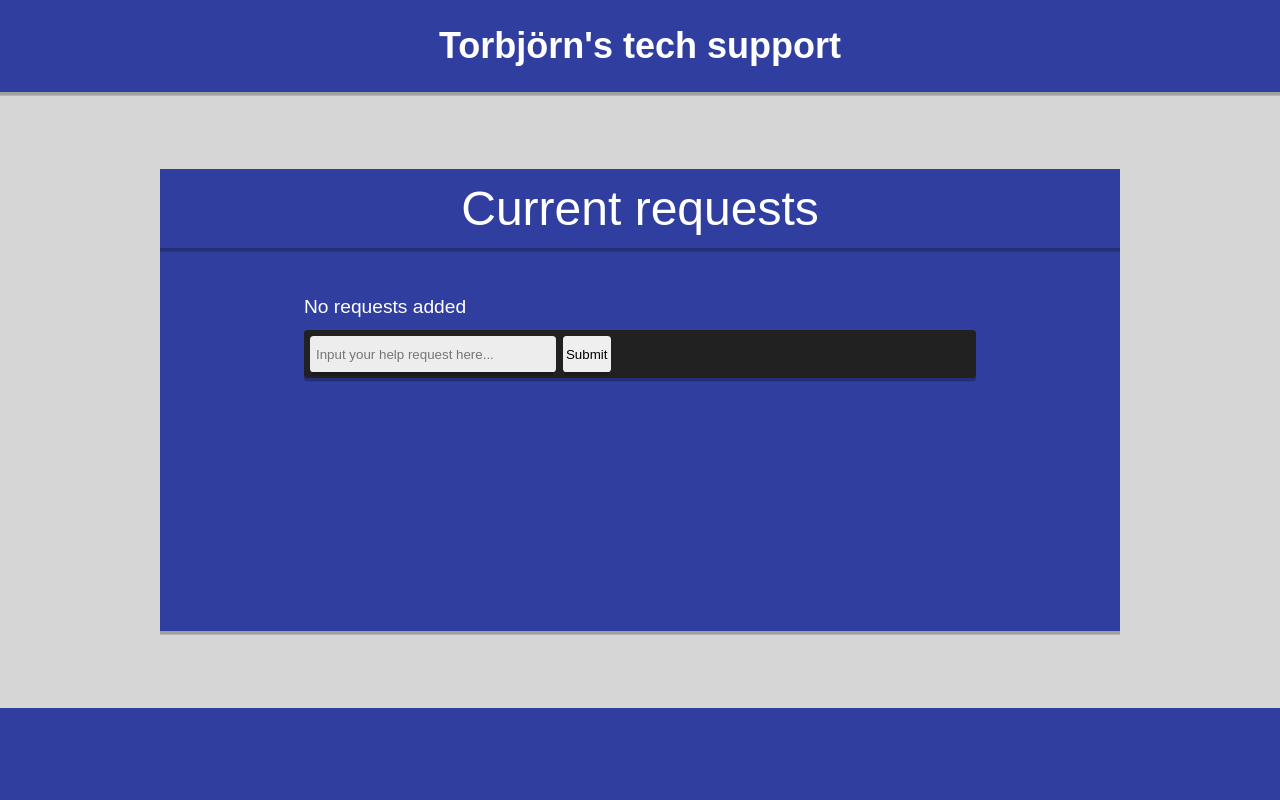
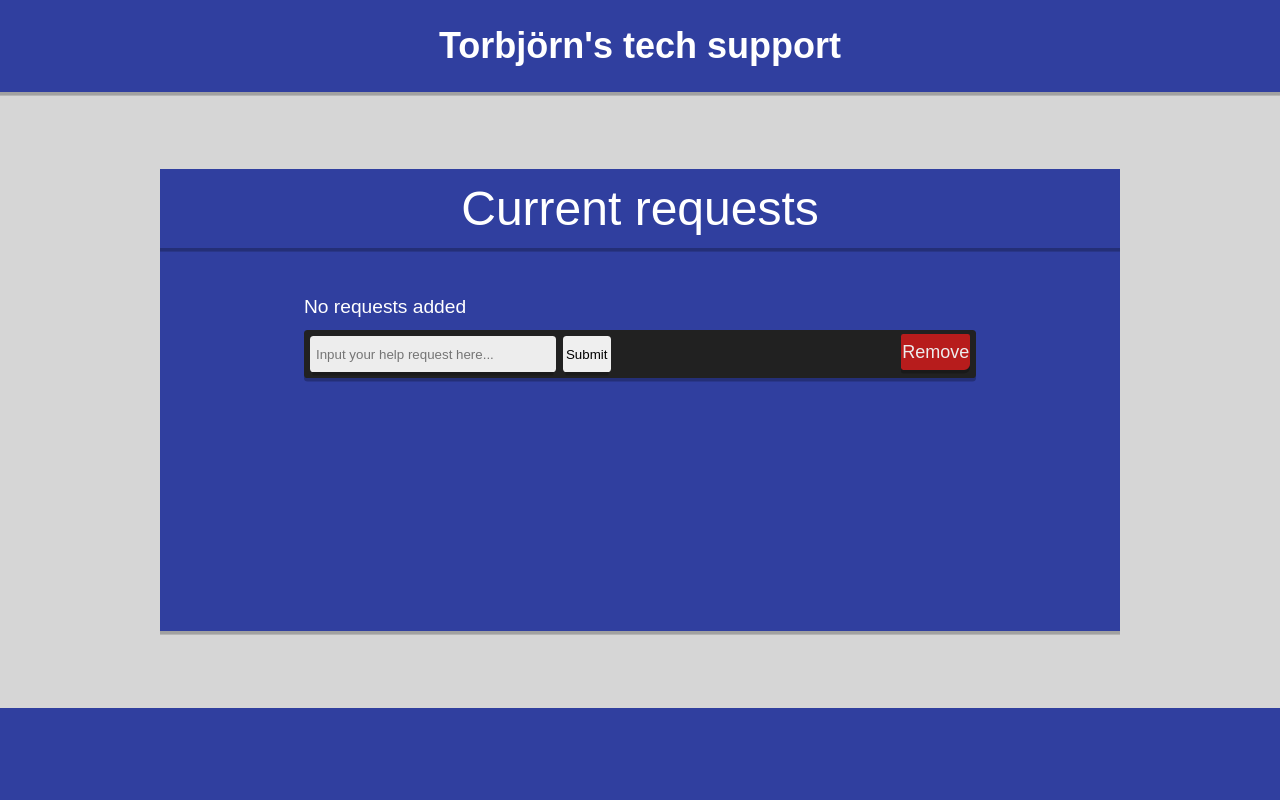
Before and after one commit to gabbe-k/HelpList, a PHP site: page / in a window 1280 px wide. Run offline with PHP 8.4, Linux system fonts and the light colour scheme; data comes from the database, SQL or seed files in the repository; data that the repository does not hold is empty.

Commit message:
Ajax live form submit & remove fixed
holy shit

```diff
--- a/createdatabase.sql
+++ b/createdatabase.sql
@@ -16,6 +16,7 @@ INSERT INTO `users` (`id`, `email`, `uid`, `pwd`, `isTeachr`) VALUES ('100', 'bi
 
 CREATE TABLE Requests(
 	id int(10),
+		postId int(10),
     reqText text,
     idTeachr int(10)
 );
--- a/css/master.css
+++ b/css/master.css
@@ -129,14 +129,18 @@ p {
   font-weight: lighter;
 }
 .listview-wrap .request-wrap .request-formsection-outer-wrap {
+  width: 100%;
   height: 2rem;
+  background: #212121;
+  box-shadow: 0 0.15rem 0 0rem rgba(0, 0, 0, 0.25);
+  border-radius: 0.15rem;
+  display: grid;
+  grid-template-columns: repeat(9, 1fr);
 }
 .listview-wrap .request-wrap .request-formsection-outer-wrap .request-form-wrap {
   width: 100%;
   height: 100%;
-  background: #212121;
-  box-shadow: 0 0.15rem 0 0rem rgba(0, 0, 0, 0.25);
-  border-radius: 0.15rem;
+  grid-column: 1/8;
 }
 .listview-wrap .request-wrap .request-formsection-outer-wrap .request-form-wrap #request-form {
   width: 100%;
@@ -184,6 +188,48 @@ p {
 .listview-wrap .request-wrap .request-formsection-outer-wrap .request-form-wrap #request-form input[type=submit]:active {
   box-shadow: 0 0.25rem 0 -0.1rem rgba(0, 0, 0, 0);
 }
+.listview-wrap .remove-tags-wrap {
+  grid-column: 9/10;
+  margin-bottom: 0.15rem;
+  margin-right: 0.25rem;
+  display: flex;
+  align-items: center;
+  justify-content: center;
+}
+.listview-wrap .remove-tags-wrap #remove-tags-button {
+  z-index: 999;
+  cursor: pointer;
+  outline: none;
+  border: none;
+  transition: margin-top 0.05s ease-out;
+  transition: 0.075s 0.05s ease-out;
+  box-shadow: 0 0.25rem 0 -0.1rem rgba(0, 0, 0, 0.2);
+  box-shadow: 0 0.15rem 0 0rem rgba(0, 0, 0, 0.25);
+  background-color: #ba1a52;
+  color: #EDEDED;
+  padding: 0.75rem 1rem 0.75rem 1rem;
+  font-size: 0.8rem;
+  border-radius: 0.1rem;
+  border-bottom-right-radius: 0.5rem;
+  margin-top: 0rem;
+  width: 100%;
+  height: 1.5rem;
+  padding: 0;
+  border-bottom-right-radius: 0.25rem;
+  background: #b71c1c;
+  font-size: 0.75rem;
+}
+.listview-wrap .remove-tags-wrap #remove-tags-button:focus {
+  border: none;
+  outline: none;
+}
+.listview-wrap .remove-tags-wrap #remove-tags-button:active {
+  box-shadow: 0 0.25rem 0 -0.1rem rgba(0, 0, 0, 0);
+}
+.listview-wrap .remove-tags-wrap #remove-tags-button:active {
+  box-shadow: none !important;
+  transform: translateY(0.1rem);
+}
 
 html {
   font-size: 24px;
--- a/js/listview.js
+++ b/js/listview.js
@@ -1,9 +1,23 @@
+function update() {
+
+  $.ajax({
+    url: '../php/print/prreq.php',
+    success:
+    function(data){
+    $('.request-wrap').html(data); //insert text of test.php into your div
+
+    },
+  });
+
+}
 
 $(document).ready(function() {
 
+  update();
+
+  var checkedElementArr = [];
+
   $('.listview-wrap').click(function(event) {
-
-      var checkedElementArr = [];
 
       if ($(event.target).is('.request-checkmark')) {
 
@@ -11,16 +25,19 @@ $(document).ready(function() {
 
         if ($(checkmark).hasClass("isChecked")) {
 
+          var postId = $(checkmark).parent().next().children().val();
           $(checkmark).removeClass("animatable--now");
           $(checkmark).removeClass("isChecked");
+
           checkedElementArr = jQuery.grep(checkedElementArr, function(value) {
-            return value != checkmark;
+            return value != postId;
           });
 
         }
         else {
-
-          checkedElementArr.push(checkmark);
+          var postId = $(checkmark).parent().next().children().val();
+          console.log(postId);
+          checkedElementArr.push(postId);
           $(checkmark).addClass("animatable--now");
           $(checkmark).addClass("isChecked");
 
@@ -28,11 +45,17 @@ $(document).ready(function() {
 
       }
 
-      if ($(event.target).is('#request-form')) {
 
-        console.log(checkedElementArr[0]);
-        console.log(checkedElementArr[1]);
-        console.log(checkedElementArr[2]);
+
+      if ($(event.target).is('#remove-tags-button') && checkedElementArr.length > 0) {
+
+        $.post("../php/print/prremovepost.php",  {postIdArr: checkedElementArr}, function(output) {
+
+          console.log(output);
+          update();
+
+        });
+
       }
 
     });
--- a/php/print/prreq.php
+++ b/php/print/prreq.php
@@ -1,7 +1,7 @@
 <?php
-  include("././Inc/dbh.inc.php");
+  include("../../Inc/dbh.inc.php");
 
-  $sql = "SELECT users.uid, requests.reqText FROM users, requests WHERE users.id = requests.id";
+  $sql = "SELECT users.uid, requests.reqText, requests.postId FROM users, requests WHERE users.id = requests.id";
   $result = mysqli_query($conn, $sql);
   $resultLen = mysqli_num_rows($result);
 
@@ -26,6 +26,9 @@
           <p><?php echo $row['reqText']; ?></p>
         </div>
       </div>
+      <form class="" action="index.html" method="post">
+        <input type="hidden" name="" value="<?php echo $row['postId'] ?>">
+      </form>
       <?php
 
     }
@@ -33,3 +36,37 @@
   }
 
  ?>
+
+ <script type="text/javascript">
+   $(function () {
+
+     $('#request-form').on('submit', function (e) {
+
+       e.preventDefault();
+
+       $.ajax({
+         type: 'post',
+         url: '../php/func/post.php',
+         data: $('#request-form').serialize(),
+         success: function () {
+           console.log("form submitted");
+           update();
+         }
+       });
+
+     });
+
+   });
+ </script>
+
+ <div class="request-formsection-outer-wrap">
+     <div class="request-form-wrap">
+       <form id="request-form" action="./php/func/post.php" method="post">
+         <input type="text" name="reqText" placeholder="Input your help request here...">
+         <input type="submit" name="" value="Submit">
+       </form>
+     </div>
+     <div class="remove-tags-wrap">
+       <button type="button" name="button" id="remove-tags-button">Remove</button>
+     </div>
+ </div>
--- a/scss/listview.scss
+++ b/scss/listview.scss
@@ -73,14 +73,18 @@
       }
 
       .request-formsection-outer-wrap {
+        width: 100%;
         height: 2rem;
+        background: $PrimText;
+        @include UnderThin();
+        border-radius: .15rem;
+        display: grid;
+        grid-template-columns: repeat(9, 1fr);
 
         .request-form-wrap {
           width: 100%;
           height: 100%;
-          background: $PrimText;
-          @include UnderThin();
-          border-radius: .15rem;
+          grid-column: 1/8;
 
           #request-form {
             width: 100%;
@@ -102,8 +106,29 @@
           }
 
         }
+
       }
 
   }
 
+  .remove-tags-wrap {
+    grid-column: 9/10;
+    margin-bottom: .15rem;
+    margin-right: .25rem;
+    display: flex;
+    align-items: center;
+    justify-content:center;
+
+    #remove-tags-button {
+      @include headerbtn();
+      width: 100%;
+      height: 1.5rem;
+      padding: 0;
+      border-bottom-right-radius: .25rem;
+      background: $DeepRed;
+      font-size: .75rem;
+    }
+
+  }
+
 }
--- a/scss/misc.scss
+++ b/scss/misc.scss
@@ -17,6 +17,7 @@ $Darkest : #0c0c0c;
 
 $Accent : #ba1a52;
 $AccentDark : #d10049;
+$DeepRed : #b71c1c;
 
 .animatable--now {
   transition: all 50ms ease-out !important;
--- a/view/listview.php
+++ b/view/listview.php
@@ -12,17 +12,6 @@
 
   <div class="request-wrap">
 
-    <?php require_once('././php/print/prreq.php') ?>
-
-    <div class="request-formsection-outer-wrap">
-        <div class="request-form-wrap">
-          <form id="request-form" action="./php/func/post.php" method="post">
-            <input type="text" name="reqText" placeholder="Input your help request here...">
-            <input type="submit" name="" value="Submit">
-          </form>
-        </div>
-    </div>
-
   </div>
 
 </div>
```
Also changed, not shown: css/listview.css (+49 -3 lines), php/func/post.php (+7 -3 lines), php/print/prremovepost.php (added, +14 -0 lines), 6 other files.
